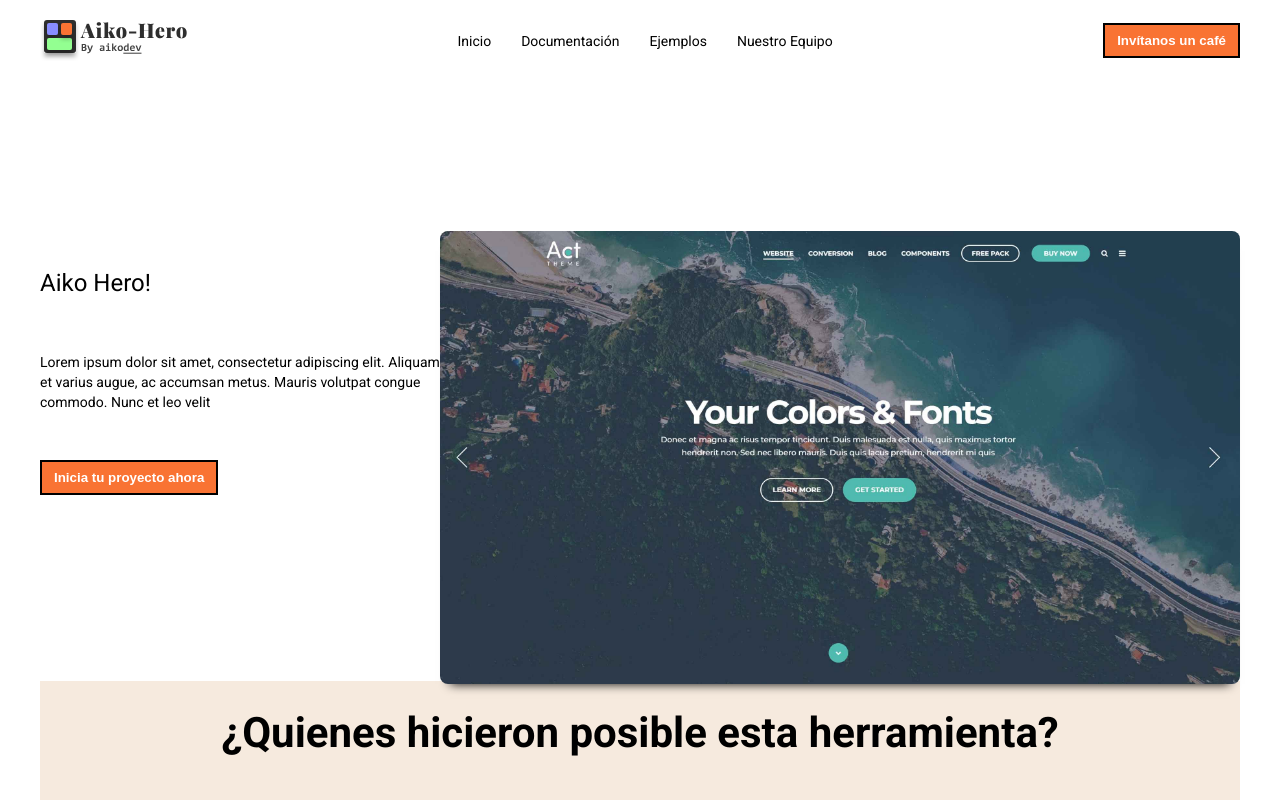
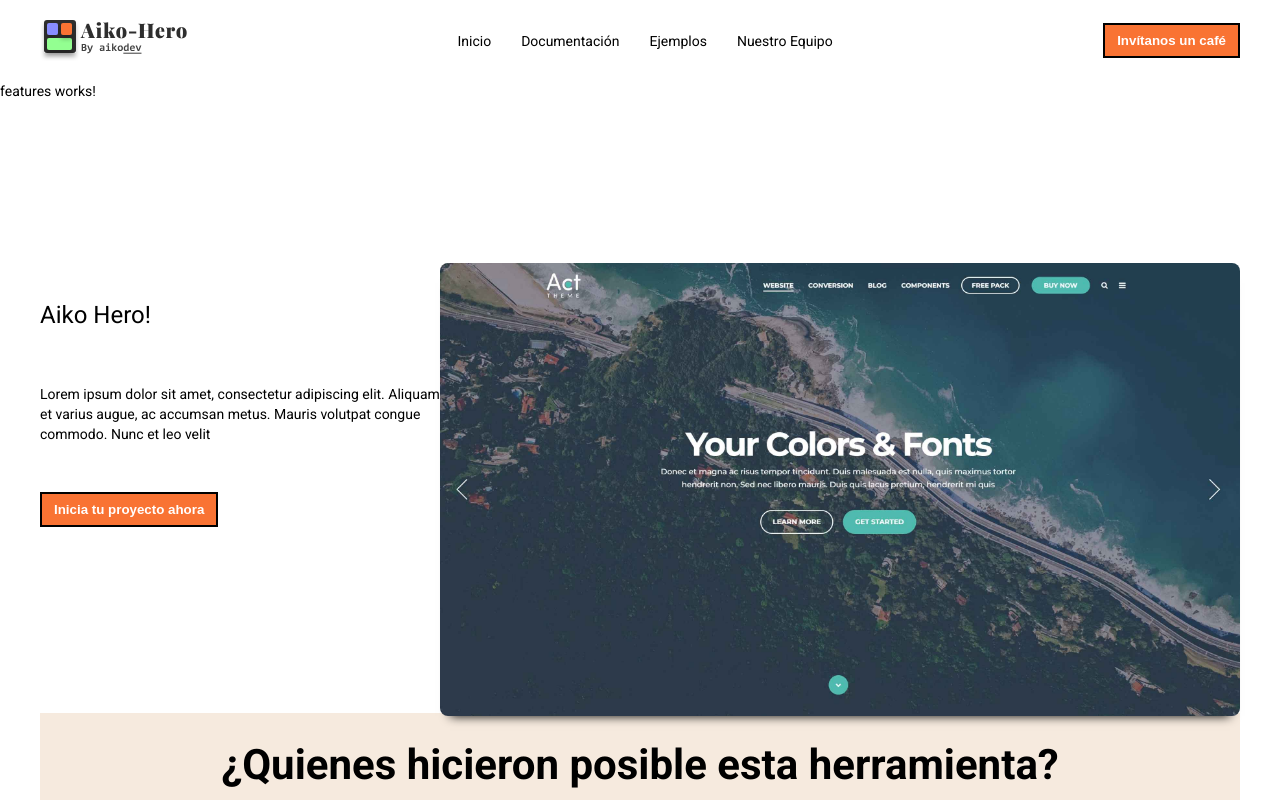
Before and after one commit to joshuacba08/aiko-hero-platform, an Angular app: page / in a window 1280 px wide. Shown: the top 800 px of the page. Built offline with nearby package versions, Linux system fonts and the light colour scheme; no server answers; what @ng-icons/bootstrap-icons, @ng-icons/core would draw is missing.

Commit message:
Iniciando Features

```diff
--- a/src/app/app.component.html
+++ b/src/app/app.component.html
@@ -1,3 +1,4 @@
 <app-header></app-header>
+<app-features></app-features>
 <app-hero-section></app-hero-section>
 <app-dev-list></app-dev-list>
--- a/src/app/app.module.ts
+++ b/src/app/app.module.ts
@@ -9,13 +9,15 @@ import { HeroSection } from './components/hero/hero-section.component'
 import { DevListComponent } from './components/dev-list/dev-list.component';
 import { CardDevComponent } from './components/card-dev/card-dev.component';
 import { HttpClientModule } from '@angular/common/http';
-import { BrowserAnimationsModule } from '@angular/platform-browser/animations'
+import { BrowserAnimationsModule } from '@angular/platform-browser/animations';
+import { FeaturesComponent } from './features/features.component'
 @NgModule({
   declarations: [
     AppComponent,
     DevListComponent,
     CardDevComponent,
     HeroSection,
+    FeaturesComponent,
   ],
   imports: [
     BrowserModule,
--- /dev/null
+++ b/src/app/features/features.component.html
@@ -0,0 +1 @@
+<p>features works!</p>
--- /dev/null
+++ b/src/app/features/features.component.ts
@@ -0,0 +1,15 @@
+import { Component, OnInit } from '@angular/core';
+
+@Component({
+  selector: 'app-features',
+  templateUrl: './features.component.html',
+  styleUrls: ['./features.component.scss']
+})
+export class FeaturesComponent implements OnInit {
+
+  constructor() { }
+
+  ngOnInit(): void {
+  }
+
+}
```
Also changed, not shown: src/app/features/features.component.scss (added), 2 other files (tests, documents, lock files or other folders).
